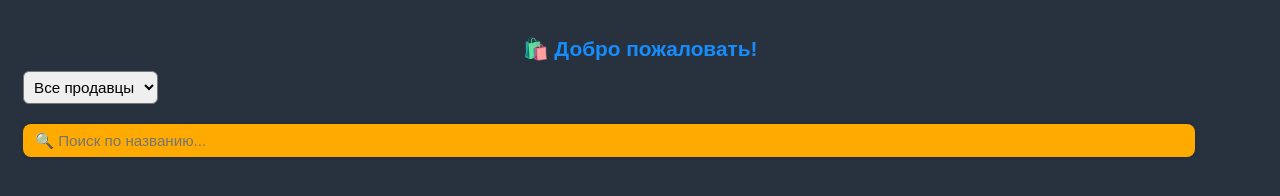
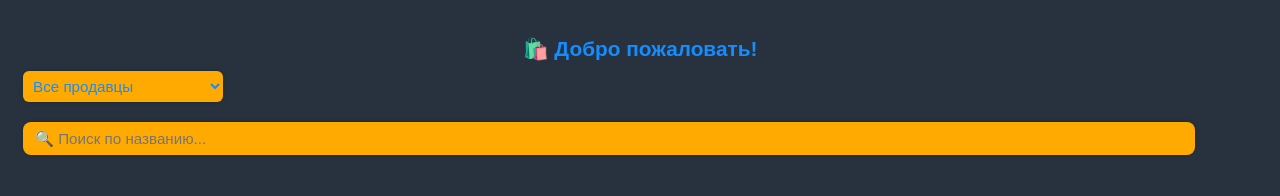
Before and after one commit to iv4n-susanin/slot-webapp, a plain HTML site: page na_kolese.html in a window 1280 px wide. Drawn offline with Linux system fonts and the light colour scheme; no server answers.

Commit message:
Update na_kolese.html

```diff
--- a/na_kolese.html
+++ b/na_kolese.html
@@ -17,7 +17,18 @@
       --кнп-в-корзину: #00aaff;
       --кнп-смотреть: #ffaa00;
     }
-
+    #adminSelect {
+      width: 30%;                /* Укорачиваем ширину */
+      max-width: 200px;          /* Ограничиваем по максимуму */
+      padding: 6px 10px;
+      border-radius: 8px;
+      font-size: 0.95em;
+      background-color: #ffaa00; /* Цвет фона */
+      color: #168dff;            /* Цвет текста */
+      border: none;
+      margin-bottom: 20px;
+      box-shadow: 0 0 4px rgba(0,0,0,0.2);
+    }
     body {
       font-family: sans-serif;
       background: var(--фон);
```
